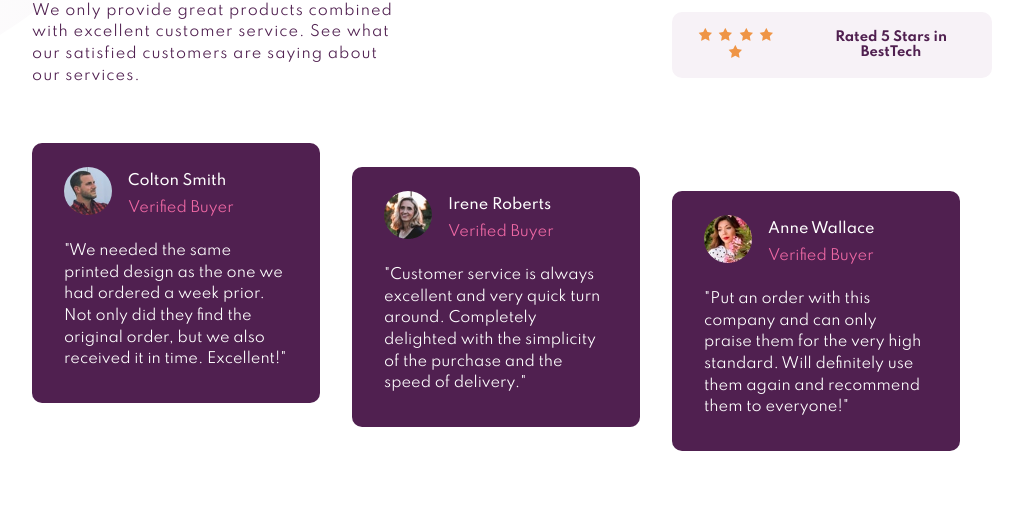
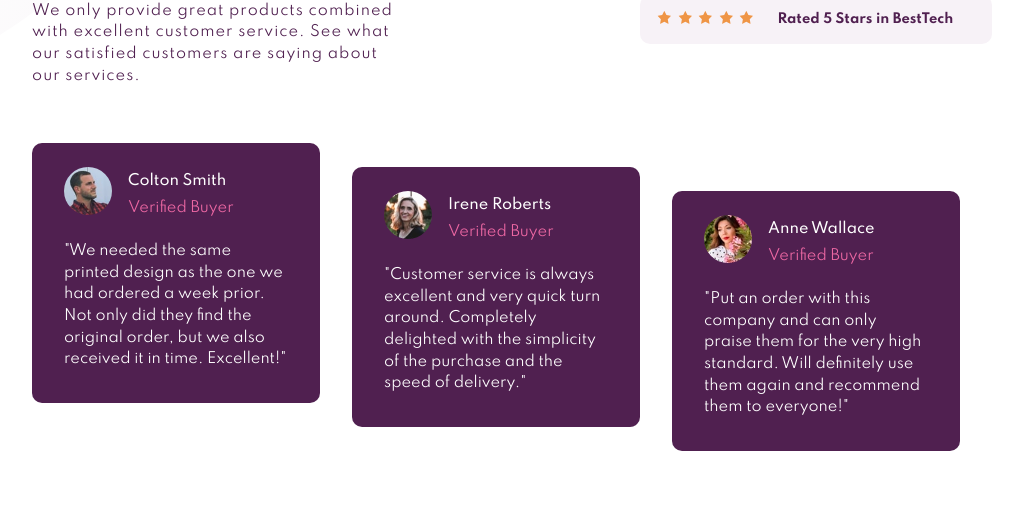
Before and after one commit to milla1909/Social-proof-section-master, a plain HTML site: page index.html in a window 1280 px wide. Shown: the part 284-800 px from the top of the page, without its empty margins (128-1151 px from the left). Drawn offline with Linux system fonts and the light colour scheme.

Commit message:
Update styles.css

```diff
--- a/styles.css
+++ b/styles.css
@@ -163,7 +163,7 @@ p{
      }
 
      .star-reviews-card{
-       width:20rem;
+       width:22rem;
        display:flex;
        align-items:center;
        gap:1.4rem;
```
